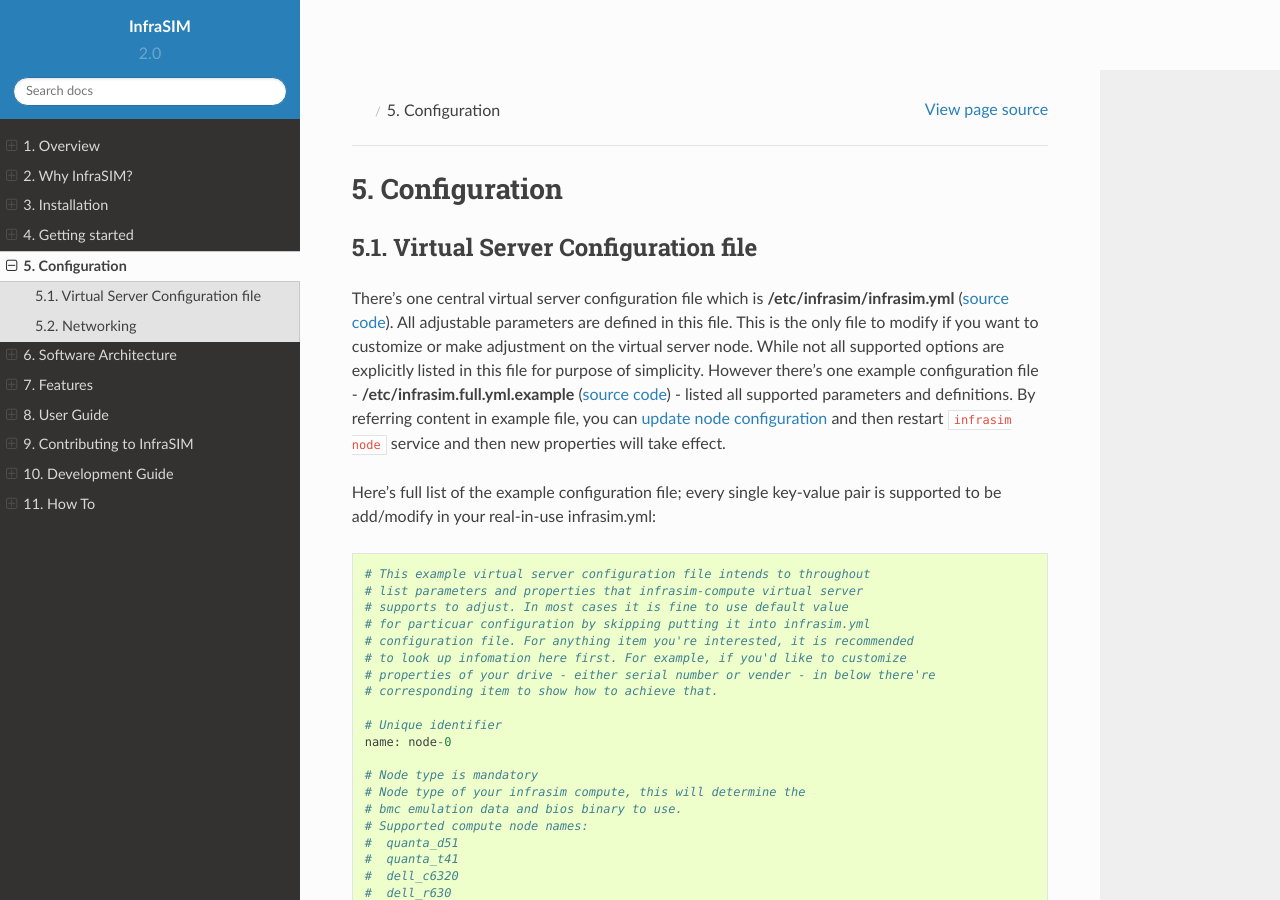
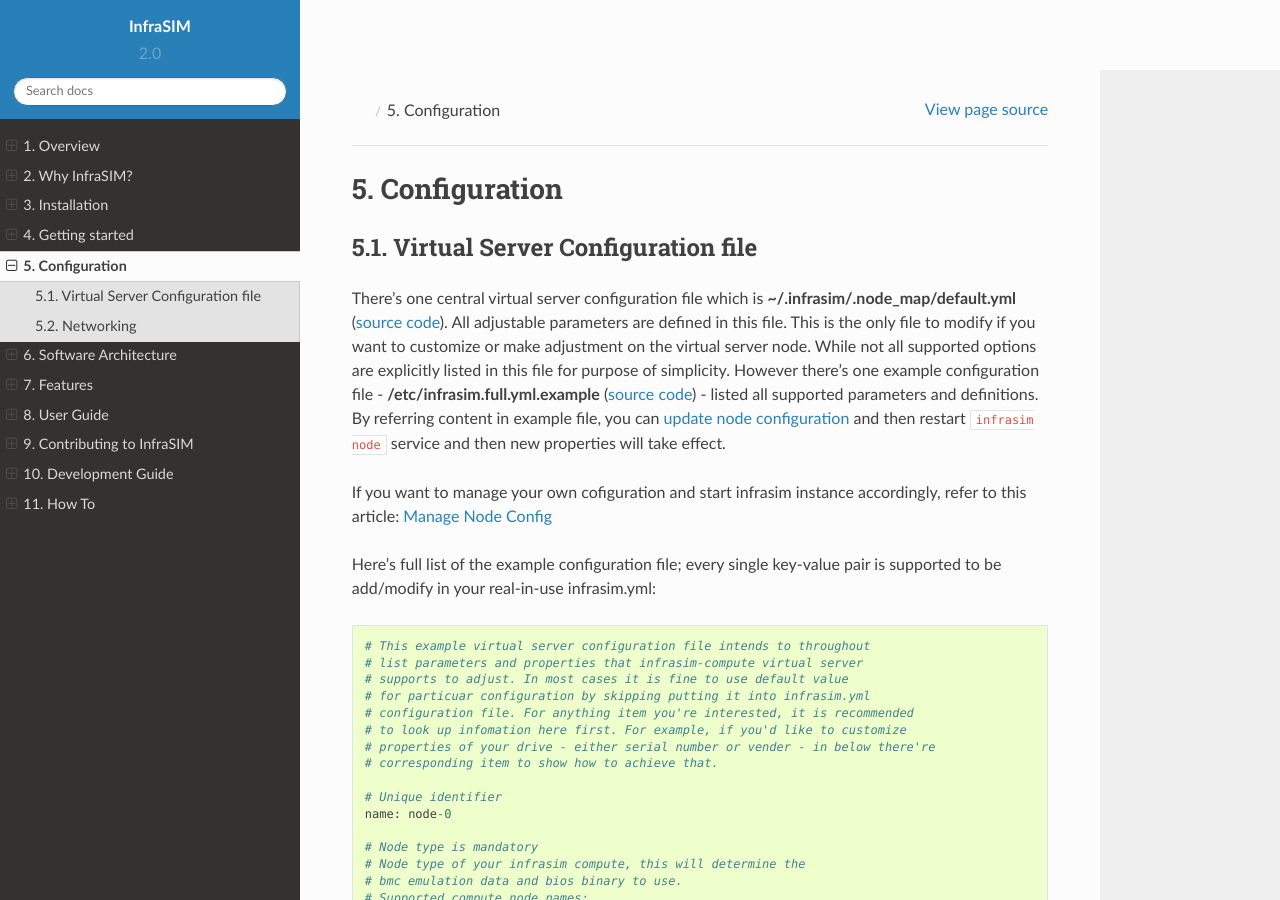
Before and after one commit to InfraSIM/docs, a Sphinx documentation site: the page built from docs/configuration.rst, in a window 1280 px wide and 900 px high. Built offline with Sphinx 7.4.7 and the Read the Docs theme 2.0.0, drawn with Linux system fonts in a browser that asks for light colours.

Commit message:
develop/modify yml file's position

```diff
--- a/docs/configuration.rst
+++ b/docs/configuration.rst
@@ -6,7 +6,9 @@
 Virtual Server Configuration file
 ------------------------------------------------
 
-There's one central virtual server configuration file which is **/etc/infrasim/infrasim.yml** (`source code <https://github.com/InfraSIM/infrasim-compute/blob/master/template/infrasim.yml>`_). All adjustable parameters are defined in this file. This is the only file to modify if you want to customize or make adjustment on the virtual server node. While not all supported options are explicitly listed in this file for purpose of simplicity. However there's one example configuration file - **/etc/infrasim.full.yml.example** (`source code <https://github.com/InfraSIM/infrasim-compute/blob/master/etc/infrasim.full.yml.example>`_) - listed all supported parameters and definitions. By referring content in example file, you can `update node configuration <https://github.com/InfraSIM/infrasim-compute/wiki/Manage-node-config>`_ and then restart ``infrasim node`` service and then new properties will take effect.
+There's one central virtual server configuration file which is **~/.infrasim/.node_map/default.yml** (`source code <https://github.com/InfraSIM/infrasim-compute/blob/master/template/infrasim.yml>`_). All adjustable parameters are defined in this file. This is the only file to modify if you want to customize or make adjustment on the virtual server node. While not all supported options are explicitly listed in this file for purpose of simplicity. However there's one example configuration file - **/etc/infrasim.full.yml.example** (`source code <https://github.com/InfraSIM/infrasim-compute/blob/master/etc/infrasim.full.yml.example>`_) - listed all supported parameters and definitions. By referring content in example file, you can `update node configuration <https://github.com/InfraSIM/infrasim-compute/wiki/Manage-node-config>`_ and then restart ``infrasim node`` service and then new properties will take effect.
+
+If you want to manage your own cofiguration and start infrasim instance accordingly, refer to this article: `Manage Node Config <https://github.com/InfraSIM/infrasim-compute/wiki/Manage-node-config>`_
 
 Here's full list of the example configuration file; every single key-value pair is supported to be add/modify in your real-in-use infrasim.yml::
 
--- a/docs/get_start.rst
+++ b/docs/get_start.rst
@@ -102,7 +102,7 @@
 
     #. Modify YAML configuration file as you need. The default configuration for OVA is `infrasim.yml <https://github.com/InfraSIM/tools/blob/master/packer/scripts/infrasim.yml>`_. The path is::
 
-           /usr/local/infrasim/etc/infrasim.yml
+           ~/.infrasim/.node_map/.default.yml
 
     #. Kick off all InfraSIM `services <get_start.html#command-interfaces>`_.
 
```
